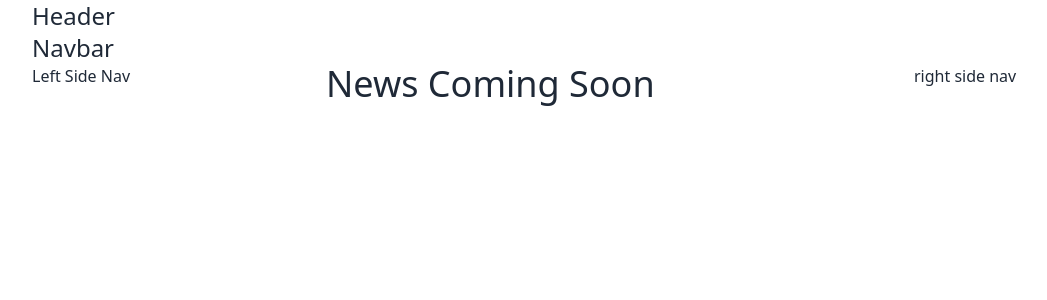
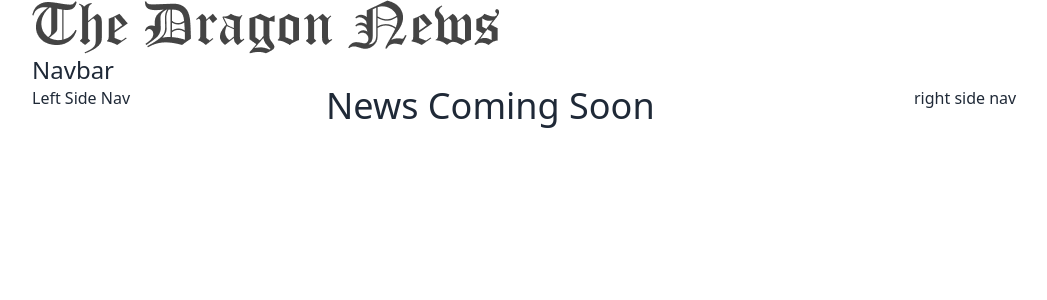
Before and after one commit to Hamed18/The-Daily-News, a React (Vite) app: page / in a window 1280 px wide. Shown: the top 300 px of the page, without its empty margins (32-1079 px from the left). Built offline with nearby package versions, Linux system fonts and the light colour scheme.

Commit message:
Header section layout

```diff
--- a/src/pages/Shared/Header/Header.jsx
+++ b/src/pages/Shared/Header/Header.jsx
@@ -1,8 +1,9 @@
+import logo from "../../../assets/Images/logo.png";
 
 const Header = () => {
 	return (
 		<div>
-			<h2 className="text-2xl">Header</h2>
+			<img src={logo} alt="" />
 		</div>
 	);
 };
```
